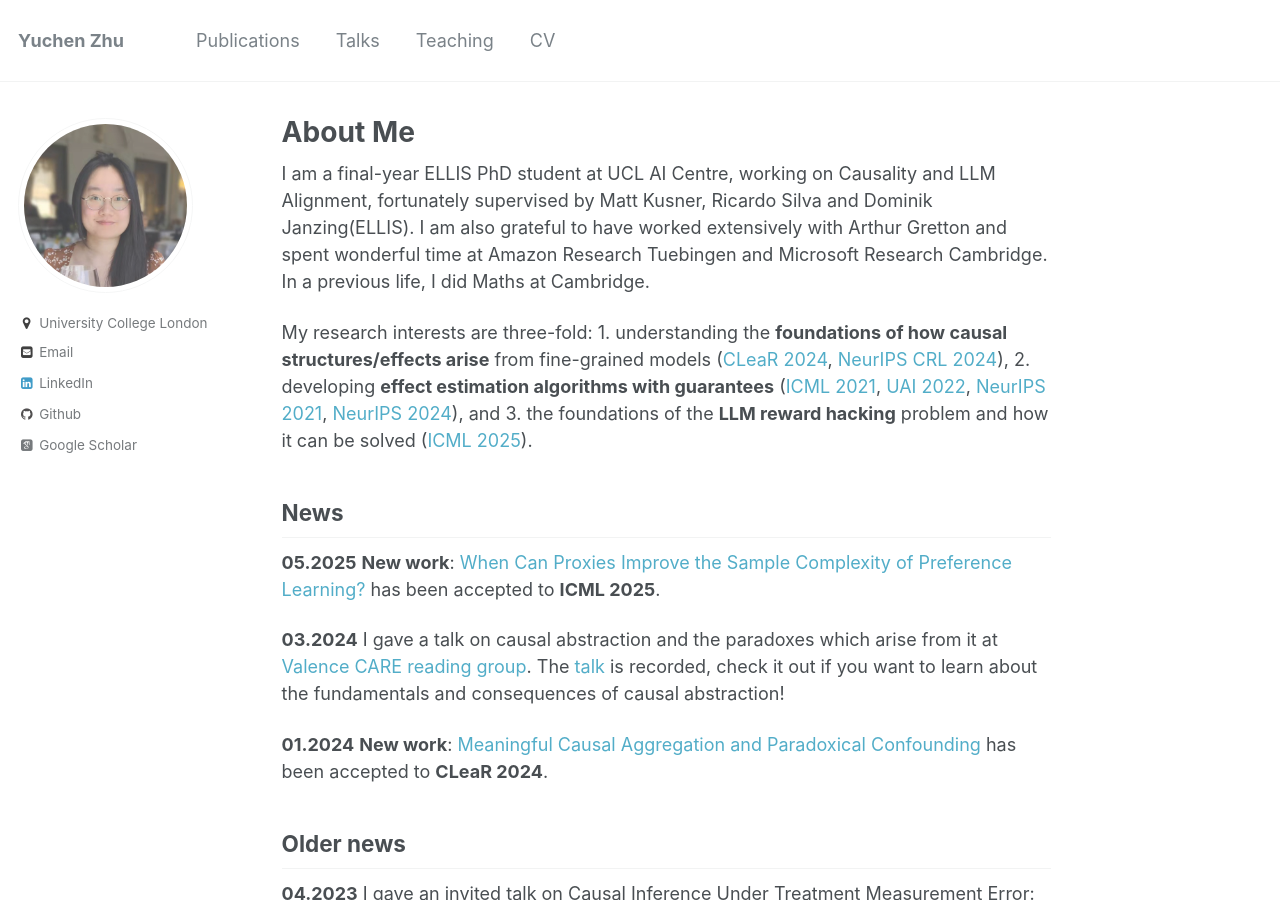
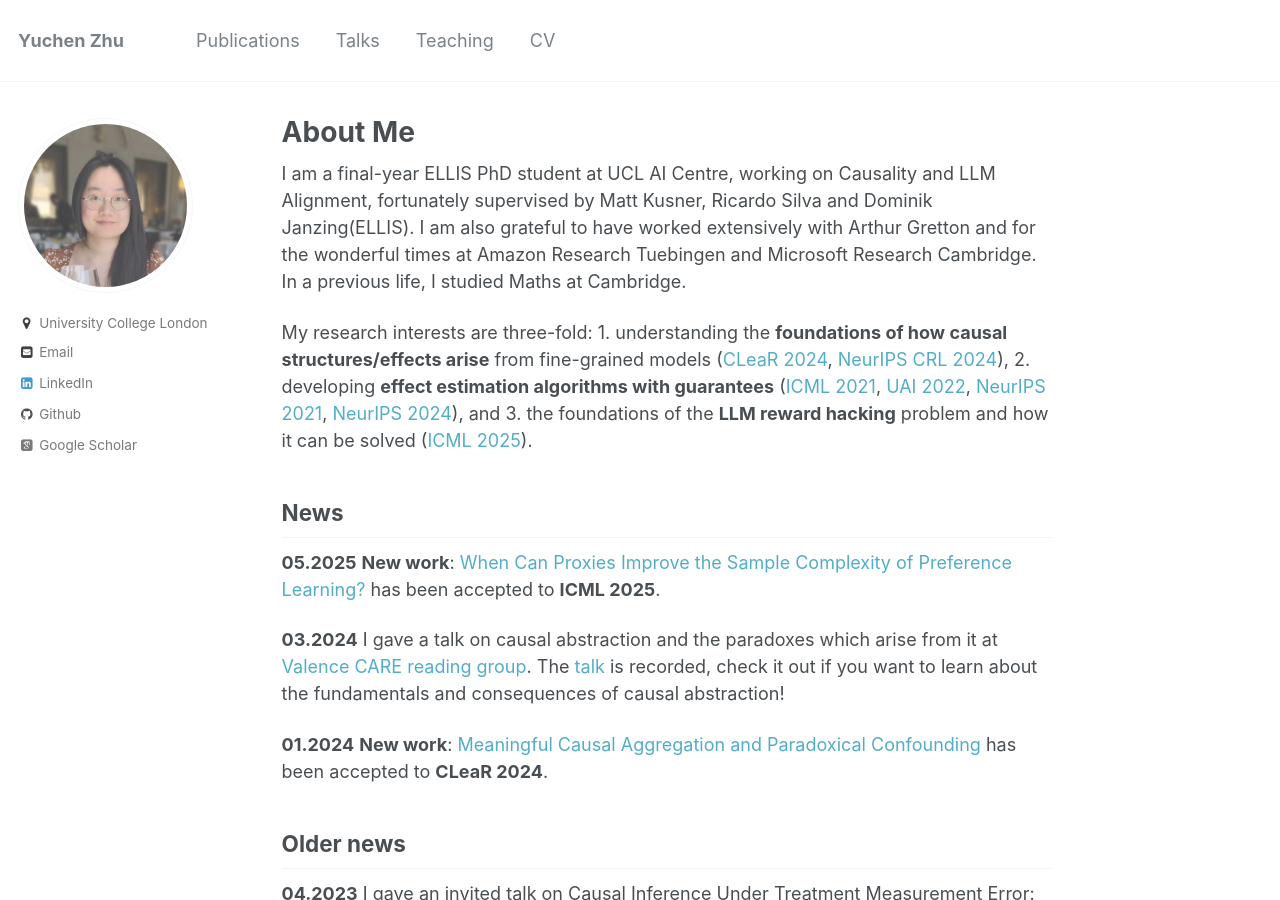
Before and after one commit to yuchen-zhu/yuchen-zhu.github.io, a Jekyll site: the page built from _pages/about.md, in a window 1280 px wide and 900 px high. Built offline with Jekyll 4.4.1, drawn with Linux system fonts in a browser that asks for light colours; some web fonts are replaced.

Commit message:
update about

```diff
--- a/_pages/about.md
+++ b/_pages/about.md
@@ -8,7 +8,7 @@ redirect_from:
   - /about.html
   -
 ---
-I am a final-year ELLIS PhD student at UCL AI Centre, working on Causality and LLM Alignment, fortunately supervised by Matt Kusner, Ricardo Silva and Dominik Janzing(ELLIS). I am also grateful to have worked extensively with Arthur Gretton and spent wonderful time at Amazon Research Tuebingen and Microsoft Research Cambridge. In a previous life, I did Maths at Cambridge.
+I am a final-year ELLIS PhD student at UCL AI Centre, working on Causality and LLM Alignment, fortunately supervised by Matt Kusner, Ricardo Silva and Dominik Janzing(ELLIS). I am also grateful to have worked extensively with Arthur Gretton and for the wonderful times at Amazon Research Tuebingen and Microsoft Research Cambridge. In a previous life, I studied Maths at Cambridge.
 
 
 My research interests are three-fold: 1. understanding the **foundations of how causal structures/effects arise** from fine-grained models ([CLeaR 2024](https://arxiv.org/abs/2304.11625), [NeurIPS CRL 2024](https://openreview.net/pdf?id=BP0e8RvFwd)), 2. developing **effect estimation algorithms with guarantees** ([ICML 2021](https://arxiv.org/abs/2105.04544), [UAI 2022](https://proceedings.mlr.press/v180/zhu22a.html), [NeurIPS 2021](https://proceedings.neurips.cc/paper/2021/hash/d02e9bdc27a894e882fa0c9055c99722-Abstract.html), [NeurIPS 2024](https://proceedings.neurips.cc/paper_files/paper/2024/hash/d10c7e24c96db4b222688efd11b02940-Abstract-Conference.html)), and 3. the foundations of the **LLM reward hacking** problem and how it can be solved ([ICML 2025](https://arxiv.org/abs/2412.16475)).
```
